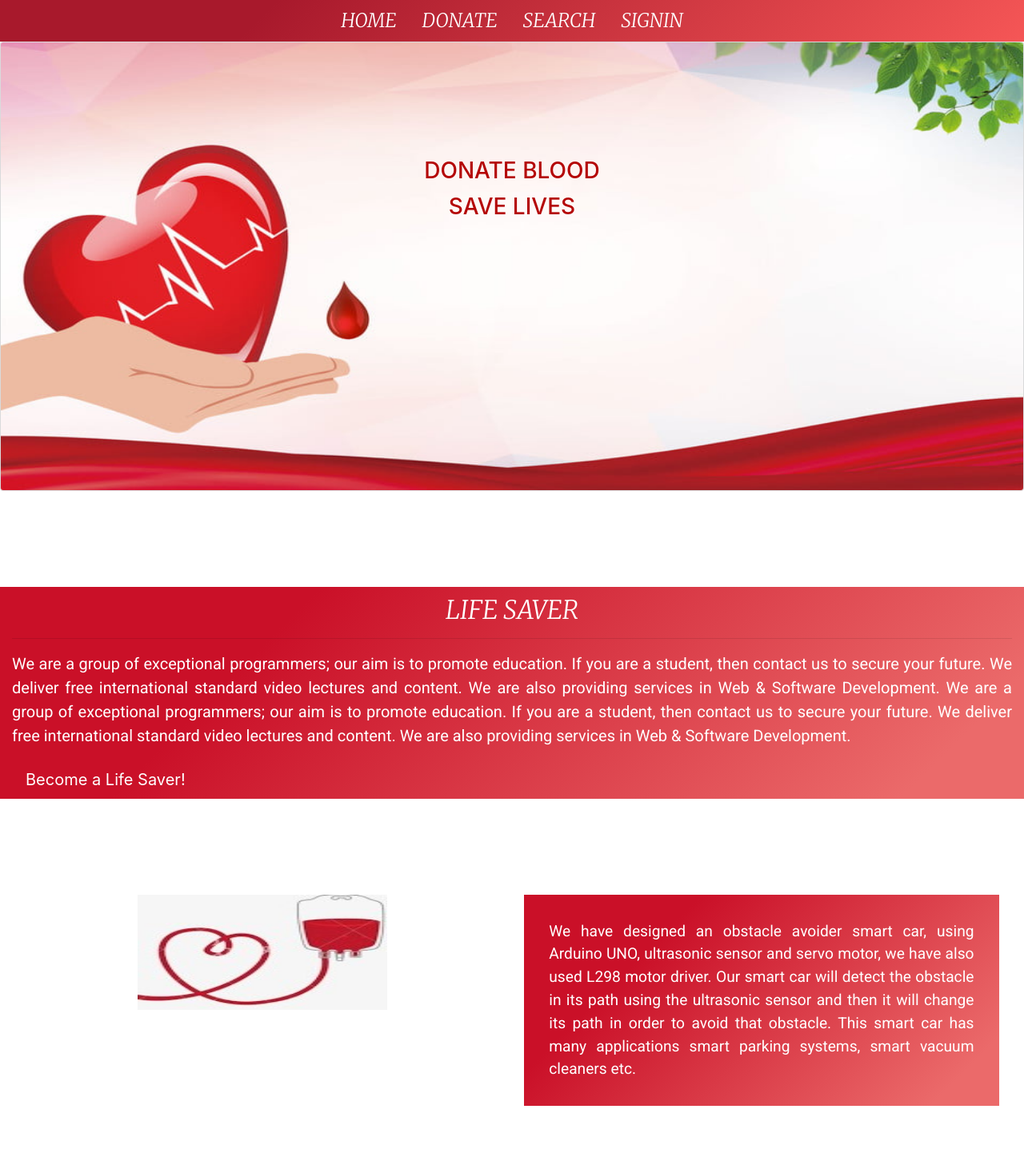
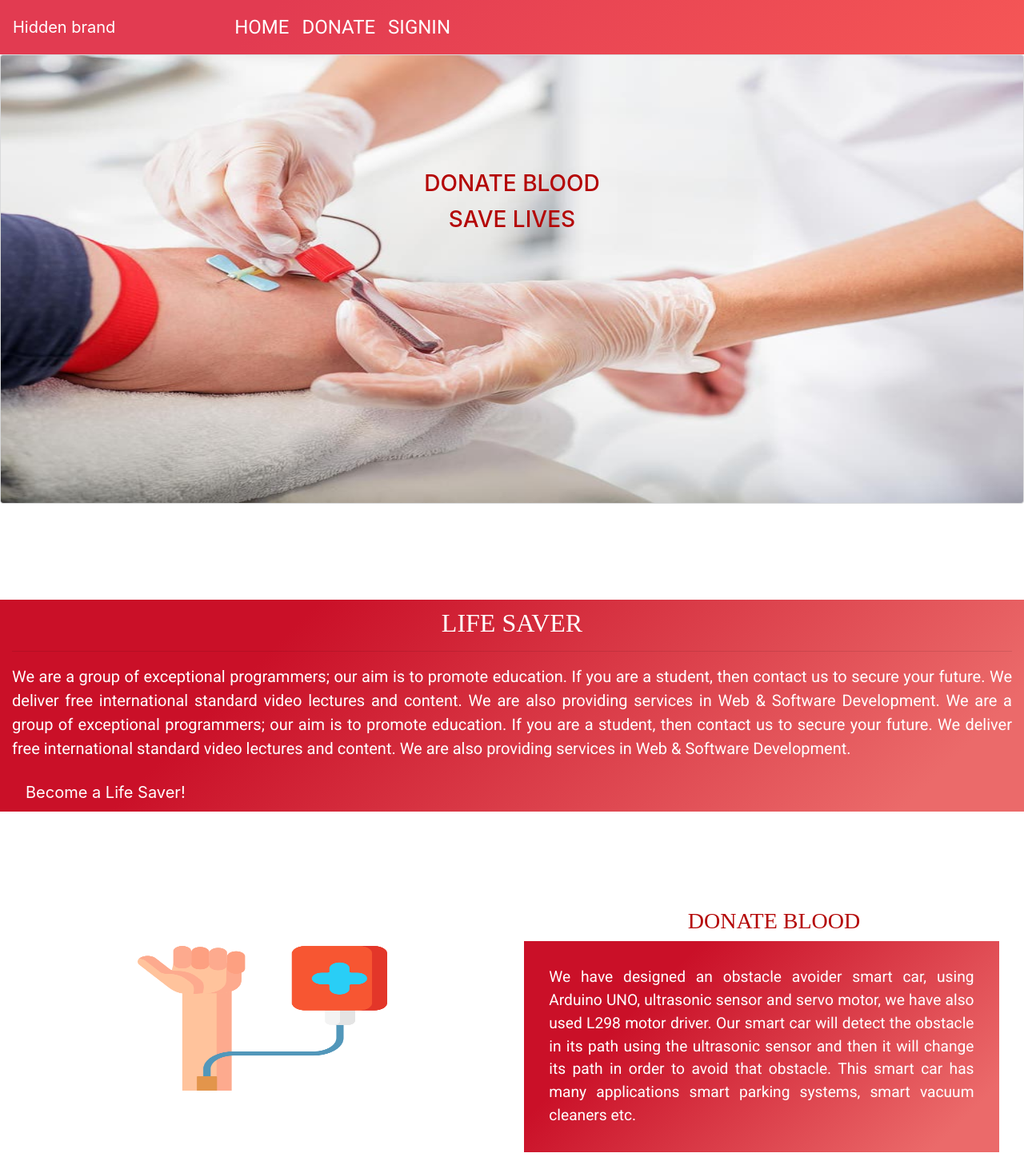
Before and after one commit to wareesha-nasir/LifeSaver, a PHP site: page / in a window 1280 px wide. Shown: the top 1457 px of the page at 80% size. Run offline with PHP 8.4, Linux system fonts and the light colour scheme.

Commit message:
Add files via upload

```diff
--- a/blodd donation/index.html
+++ b/blodd donation/index.html
@@ -5,7 +5,6 @@
     <meta charset="UTF-8">
     <meta name="viewport" content="width=device-width, initial-scale=1.0">
     <link rel="stylesheet" href="style.css">
-    <link href="https://fonts.googleapis.com/css2?family=Merriweather:ital,wght@1,300&display=swap" rel="stylesheet">
     <link href="https://fonts.googleapis.com/css2?family=Roboto&display=swap" rel="stylesheet">
 <link rel="stylesheet" href="https://cdnjs.cloudflare.com/ajax/libs/font-awesome/4.7.0/css/font-awesome.min.css">
     <link rel="stylesheet" href="https://stackpath.bootstrapcdn.com/bootstrap/4.5.0/css/bootstrap.min.css" integrity="sha384-9aIt2nRpC12Uk9gS9baDl411NQApFmC26EwAOH8WgZl5MYYxFfc+NcPb1dKGj7Sk" crossorigin="anonymous">
@@ -14,24 +13,29 @@
 <script src="https://stackpath.bootstrapcdn.com/bootstrap/4.5.0/js/bootstrap.min.js" integrity="sha384-OgVRvuATP1z7JjHLkuOU7Xw704+h835Lr+6QL9UvYjZE3Ipu6Tp75j7Bh/kR0JKI" crossorigin="anonymous"></script>
 </head>
 <body>
-    <ul class="nav justify-content-center">
-        <li class="nav-item">
-          <a class="nav-link active" href="#">Home</a>
+    <nav class="navbar navbar-expand-lg navbar-dark">
+        <a class="navbar-brand" href="#" style="color: white;">Hidden brand</a>
+        <button class="navbar-toggler" type="button" data-toggle="collapse" data-target="#navbarTogglerDemo01" aria-controls="navbarTogglerDemo01" aria-expanded="false" aria-label="Toggle navigation">
+          <span class="navbar-toggler-icon" style="color: white;"></span>
+        </button>
+        <div class="collapse navbar-collapse" id="navbarTogglerDemo01" style="margin-left: 10%;">
+          <ul class="navbar-nav mr-auto mt-2 mt-lg-0">
+            <li class="nav-item ">
+              <a class="nav-link" href="index.html" style="color: white;">Home </a>
             </li>
             <li class="nav-item">
-          <a class="nav-link" href="donate.html">Donate</a>
+              <a class="nav-link" href="donate.html" style="color: white;" >donate</a>
             </li>
             <li class="nav-item">
-          <a class="nav-link" href="#">search</a>
-        </li>
-        <li class="nav-item">
-          <a class="nav-link " href="#" >signIn</a>
+                <a class="nav-link" href="signin.html" style="color: white;">Signin</a>
               </li>
           </ul>
-      <div class="row">
+        </div>
+      </nav>
+      <div class="row" >
         <div class="col-md-12">
             <div class="card bg-light text-white" >
-                <img src="image.jpg" class="card-img" alt="...">
+                <img src="blood-donor.jpg" class="card-img" alt="...">
                 <div class="card-img-overlay">
                   <h3 class="card-title">Donate Blood</h3>
                   <h3 class="sub-title">Save Lives</h3>
@@ -61,9 +65,11 @@
             <br><br><br><br>
             <div class="row">
                 <div class="col-md-6" style="text-align: center;" >
-                    <img src="donate.jpg" style="width: 50%; height: 50%; margin-left: 5%; ">
+                    <br><br>
+                    <img src="blood-donation.png" style="width: 50%; height: 50%; margin-left: 5%; ">
                     </div>
                     <div class="col-md-6 col-sm-12" style="text-align: justify; font-family: 'Roboto',sans-serif; " >
+                        <h3 style="font-family: 'Merriweather',serif;">Donate Blood</h3>
                         <p style="margin-right: 5%; font-size:1.2rem; color: white;  background-image:linear-gradient(315deg, #eb6a6a 10%, #ca1028 74%); padding: 5%;">We have designed an obstacle avoider smart car, using
                             Arduino UNO, ultrasonic sensor and servo motor, we have
                             also used L298 motor driver. Our smart car will detect the
@@ -77,6 +83,7 @@
             <br><br><br>
             <div class="row">
                     <div class="col-md-6 col-sm-12" style="text-align: justify; " >
+                        <h3 style="font-family: 'Merriweather',serif;">Get Blood</h3>
                         <p style="margin-left: 5%; font-size:1.2rem; font-family: 'Roboto',sans-serif; color: white; background-image: linear-gradient(315deg, #eb6a6a 10%, #ca1028 74%); padding: 5%;" > We have designed an obstacle avoider smart car, using
                             Arduino UNO, ultrasonic sensor and servo motor, we have
                             also used L298 motor driver. Our smart car will detect the
@@ -87,25 +94,15 @@
 
                             </p>
                         </div>
-                        <div class="col-md-6" style="text-align: center;" >
-                            <img src="donar.png" style="width: 50%; height: 50%; margin-right: 5%; ">
+                            <div class="col-md-6" style="text-align: center;">
+                                <br></br>
+                                <img src="blood-transfusion.png"
+                            style=" width: 50%; height: 50%;  margin-right: 5%;  ">
+                            </article>
                             </div>
             </div>
             <br><br><br><br>
-            <div class="row" style="background:silver ; color: rgb(180, 5, 5);">
-                <div class="col-lg-6 col-md-6 col-sm-12 ">
-                    <br>
-                    <p style="margin-left: 10%; ">Head Office,</p>
-                    <p style="margin-left: 10%;">A-25, Bahadurabad Chowrangi Karachi, Pakistan</p>
-                    <p style="margin-left: 10%;"><i class="fa fa-phone" style="color:rgb(180, 5, 5);"></i>UAN: 111-729-526 &nbsp; &nbsp; &nbsp; <i class="fa fa-globe" style="color: rgb(180, 5, 5);"></i> (+0092-213) 4130786-90</p>
-                    <p style="margin-left: 10%;"> <i class="fa fa-phone" style="color:rgb(180, 5, 5);"></i>CELL: 92-311-1729526</p>
-                <p style="margin-left: 10%;"><i class="fa fa-phone" style="color:rgb(180, 5, 5);"></i>USA NO +1(716)941 7792</p>
-                <p style="margin-left: 10%;"><i class="fa fa-phone" style="color:rgb(180, 5, 5);"></i>UK NO (+44)115 970 6256</p>
-                <p style="margin-left: 10%;"><i class="fa fa-envelope-o" style="color:rgb(180, 5, 5);"></i>info@lifesaver.com</p>
-            </div>
-            <br>
 
-                        </section>
                     </div>
                     <footer style="color: rgb(180,5,5); background-color: silver;">
                         <center>Copyright &copy; 2020 lifesaver</center>
--- a/blodd donation/style.css
+++ b/blodd donation/style.css
@@ -4,22 +4,25 @@ body{
     box-sizing: border-box;
     overflow-x: hidden;
     font-family: 'Merriweather',serif;
+
 }
 img{
     width:100%;
     height: 70vh;
 }
-ul{
-    background-image: linear-gradient(315deg, #f55656 0%, #a8192c 74%);
+nav{
+    background-image: linear-gradient(315deg, #f55656 0%, #e23b51 74%);
 }
+
 ul li a {
     color:white;
     font-size: 1.5rem;
     text-transform: uppercase;
-    font-family: 'Merriweather',serif;
+    font-family:'Roboto',sans-serif;
+    text-align: right;
 }
 ul li a:hover{
-    color:black;
+    color:rgb(10, 10, 10);
 }
 h3, .card-title{
     color: rgb(180, 5, 5);
```
Also changed, not shown: blodd donation/donate.css (+6 -3 lines), blodd donation/donate.html (+14 -9 lines), blodd donation/search.html (added, +11 -0 lines), blodd donation/bd.jpg (added), blodd donation/blood-donation.png (added), blodd donation/blood-donor.jpg (added), blodd donation/blood-transfusion.png (added), blodd donation/dp.jpg (added). Lines whose indentation alone changed are shown as unchanged.
